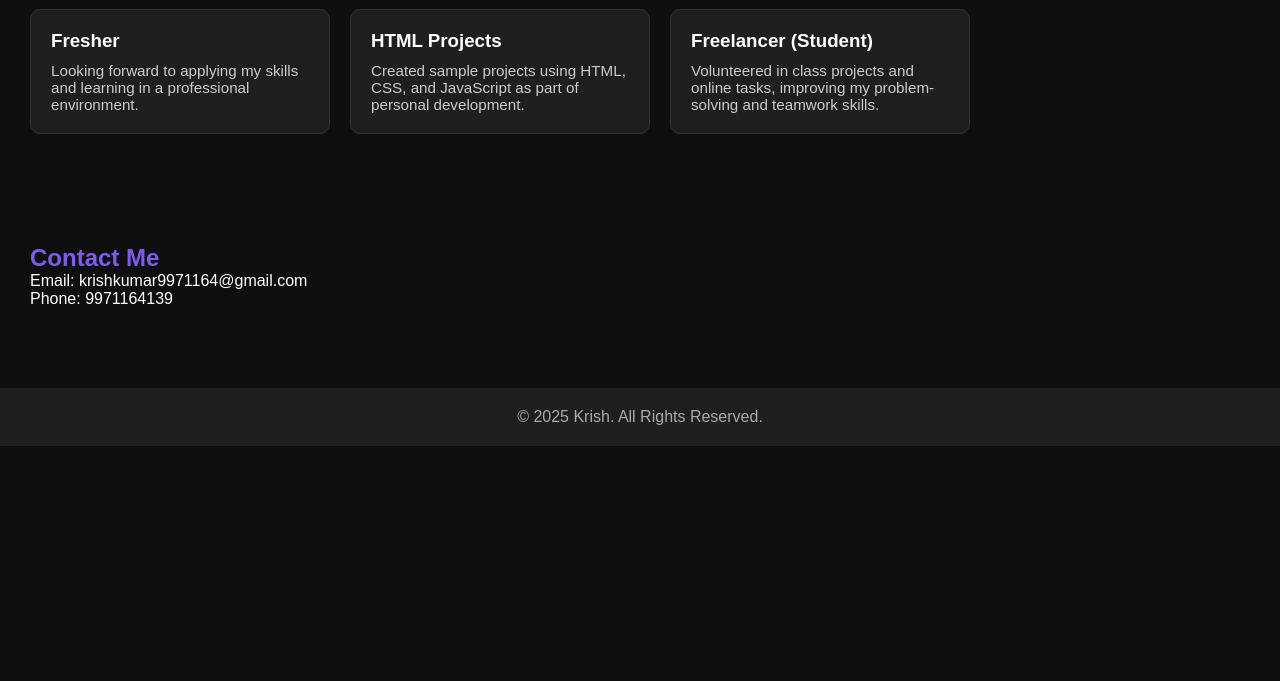
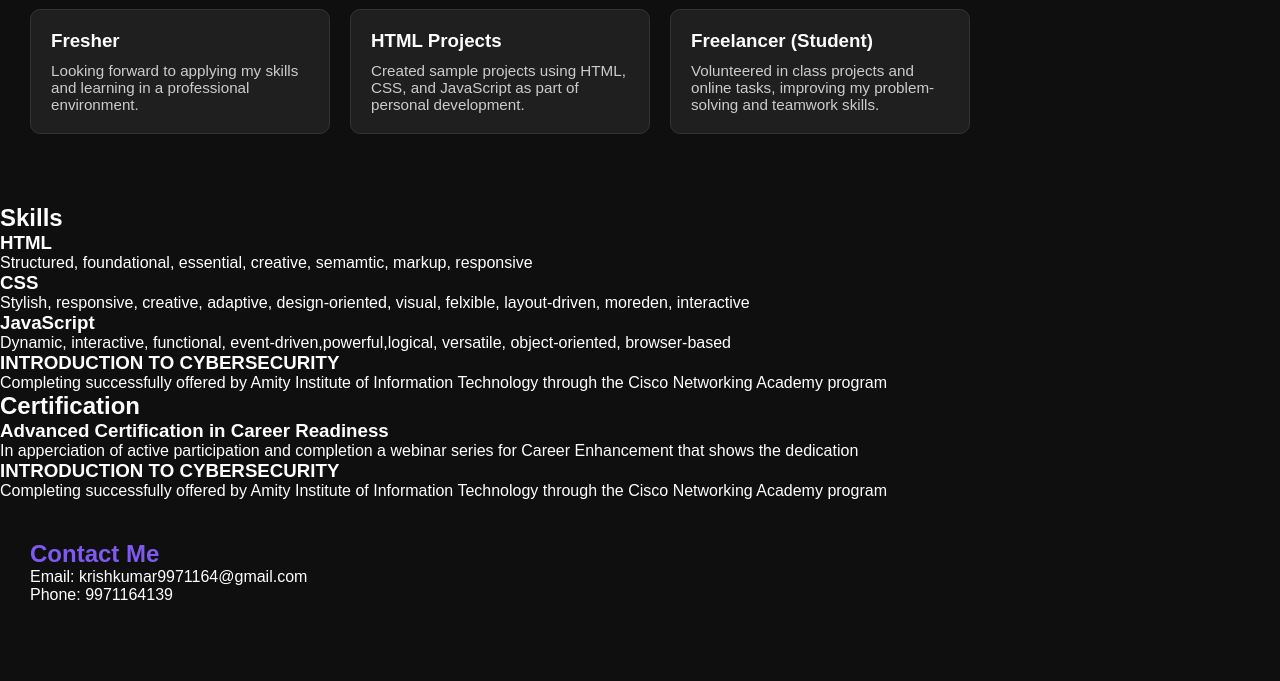
Before and after one commit to KDynamicGIT/my-portfolio, a plain HTML site: page index.html in a window 1280 px wide. Shown: the part 596-1277 px from the top of the page. Before the commit the page ends 1042 px from the top, so only its background shows below. Drawn offline with nearby package versions, Linux system fonts and the light colour scheme.

Commit message:
Update index.html

```diff
--- a/index.html
+++ b/index.html
@@ -46,6 +46,40 @@
       </div>
     </div>
   </section>
+  <section id="skill" class="skill-section">
+    <h2>Skills</h2>
+<div class="skill-container">
+  <div class="skill-card">
+    <h3>HTML</h3>
+    <P>Structured, foundational, essential, creative, semamtic, markup, responsive</P>
+  </div>
+  <div class="skill-card">
+    <h3>CSS</h3>
+    <P>Stylish, responsive, creative, adaptive, design-oriented, visual, felxible, layout-driven, moreden, interactive</P>
+  </div>
+  <div class="skill-card">
+    <h3>JavaScript</h3>
+    <P>Dynamic, interactive, functional, event-driven,powerful,logical, versatile, object-oriented, browser-based</P>
+  </div>
+  <div class="skill-card">
+    <h3>INTRODUCTION TO CYBERSECURITY</h3>
+    <P>Completing successfully offered by Amity Institute of Information Technology through the Cisco Networking Academy program</P>
+</div>
+</div>
+</section>
+  <section id="certification" class="certification-section">
+    <h2>Certification</h2>
+<div class="certification-container">
+  <div class="certification-card">
+    <h3>Advanced Certification in Career Readiness</h3>
+    <P>In apperciation of active participation and completion a webinar series for Career Enhancement that shows the dedication</P>
+  </div>
+  <div class="certification-card">
+    <h3>INTRODUCTION TO CYBERSECURITY</h3>
+    <P>Completing successfully offered by Amity Institute of Information Technology through the Cisco Networking Academy program</P>
+</div>
+</div>
+</section>
 
   <section id="contact" style="padding: 40px 30px;">
     <h2 style="color: #7f5af0;">Contact Me</h2>
```
